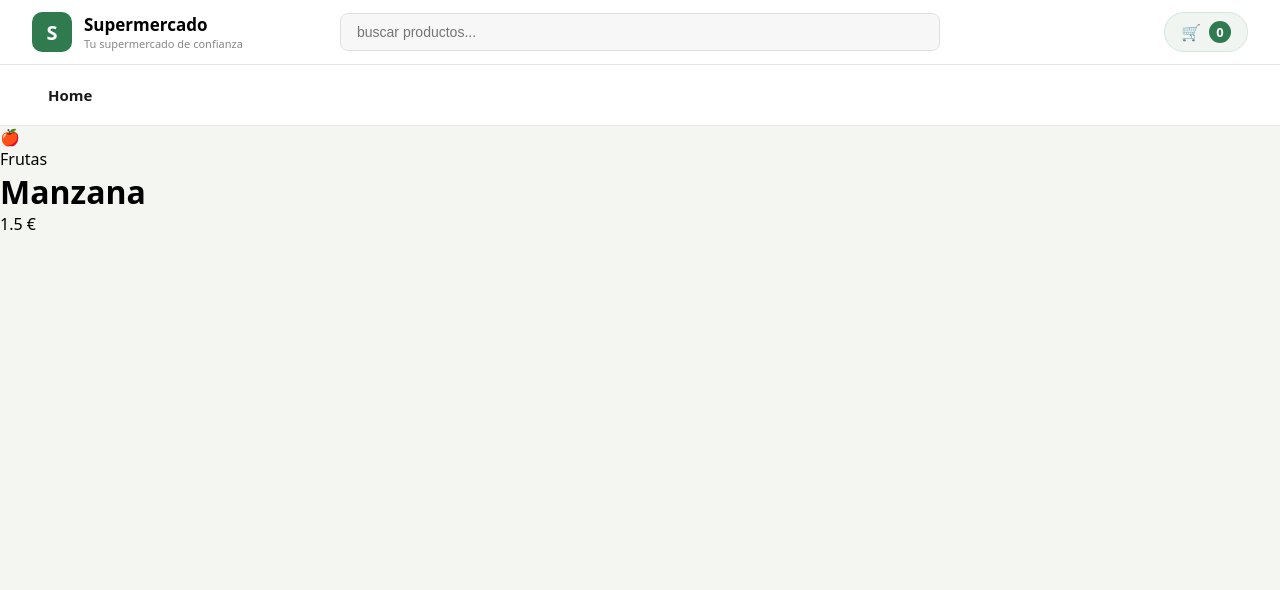
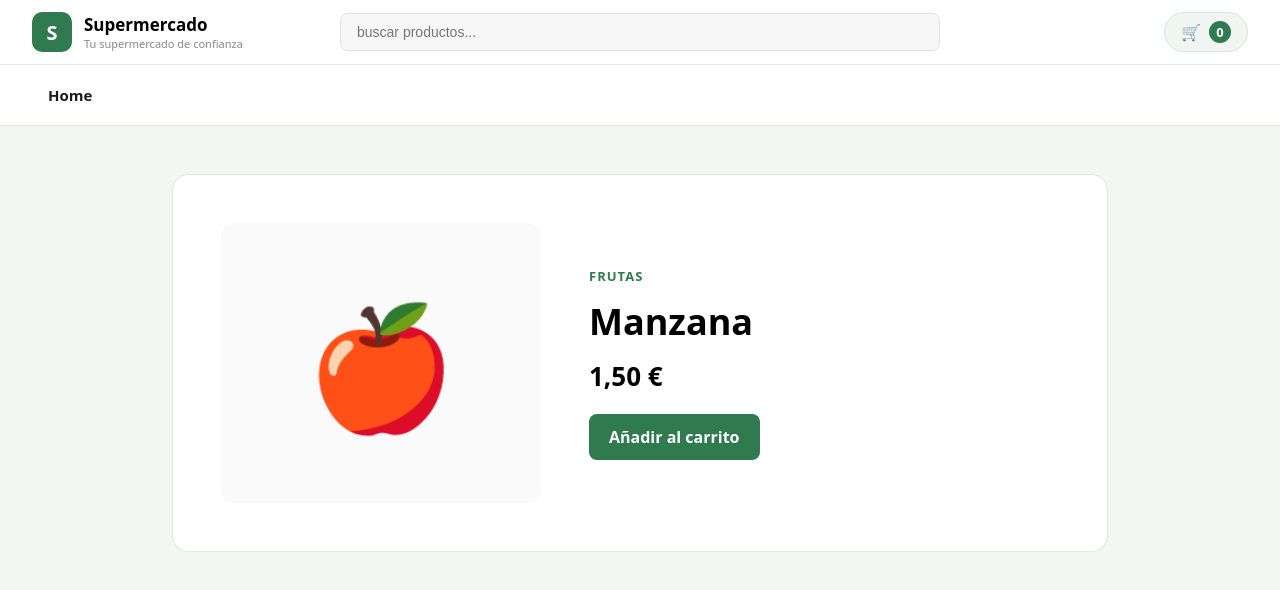
Before and after one commit to davidarranz7/SuperMercado, an Angular app: page /producto/1 in a window 1280 px wide. Shown: the top 590 px of the page. Built offline with nearby package versions, Linux system fonts and the light colour scheme; data requests are answered from the project's data file.

Commit message:
feat(products): add product detail and cart quantity controls

```diff
--- a/src/app/components/producto-card/producto-card.html
+++ b/src/app/components/producto-card/producto-card.html
@@ -5,8 +5,23 @@
     <p class="categoria">{{ producto().categoria }}</p>
 
     <h3>{{ producto().nombre }}</h3>
+  </a>
 
-    <p class="precio">{{ producto().precio | currency: 'EUR' }}</p>
-  </a>
-  <button (click)="agregar()">+</button>
+  <div class="pie-tarjeta">
+    <p class="precio">
+      {{ producto().precio | currency: 'EUR' }}
+    </p>
+
+    @if (cantidadEnCarrito() === 0) {
+      <button (click)="agregar()">+</button>
+    } @else {
+      <div class="controles-cantidad">
+        <button class="boton-restar" (click)="carritoService.quitarUnidad(producto().id)">−</button>
+
+        <span>{{ cantidadEnCarrito() }}</span>
+
+        <button class="boton-sumar" (click)="agregar()">+</button>
+      </div>
+    }
+  </div>
 </div>
--- a/src/app/components/producto-card/producto-card.scss
+++ b/src/app/components/producto-card/producto-card.scss
@@ -1,4 +1,5 @@
 @use '../../../styles/variables' as vars;
+@use '../../../styles/mixins' as mixins;
 
 /* Diseño de la tarjeta donde va a ir el producto */
 .tarjeta {
@@ -29,6 +30,7 @@
     transition: background-color 0.2s;
     display: flex;
     align-items: center;
+    align-self: flex-end;
     justify-content: center;
     padding: 0;
     line-height: 1;
@@ -68,3 +70,21 @@
   justify-content: space-between; /* precio a un extremo, boton al otro */
   gap: 12px;
 }
+
+.producto-enlace {
+  display: flex;
+  flex: 1;
+  flex-direction: column;
+  gap: 8px;
+  color: inherit; /* hereda el color del texto */
+  text-decoration: none; /* quita el subrayado del enlace */
+  border-radius: 8px;
+
+  &:focus-visible {
+    outline: 2px solid vars.$verde-principal;
+    outline-offset: 3px;
+  }
+}
+.controles-cantidad {
+  @include mixins.controles-cantidad(30px, 16px);
+}
--- a/src/app/components/producto-card/producto-card.ts
+++ b/src/app/components/producto-card/producto-card.ts
@@ -1,4 +1,4 @@
-import { Component, input, inject } from '@angular/core';
+import { Component, input, inject, computed } from '@angular/core';
 import { CurrencyPipe } from '@angular/common';
 import { RouterLink } from '@angular/router';
 import { Producto } from '../../models/producto';
@@ -17,4 +17,12 @@ export class ProductoCard {
   agregar() {
     this.carritoService.agregarAlCarrito(this.producto());
   }
+
+  protected readonly cantidadEnCarrito = computed(() => {
+    const item = this.carritoService
+      .items()
+      .find((item) => item.producto.id === this.producto().id);
+
+    return item?.cantidad ?? 0;
+  });
 }
--- a/src/app/pages/producto-detalle/producto-detalle.html
+++ b/src/app/pages/producto-detalle/producto-detalle.html
@@ -1,12 +1,51 @@
 <div class="producto-detalle">
   @if (cargando()) {
-    <p>Cargando producto...</p>
+    <p class="estado-cargando">Cargando producto...</p>
   } @else if (error()) {
-    <p>{{ error() }}</p>
+    <div class="estado-error">
+      <p>{{ error() }}</p>
+    </div>
   } @else if (producto(); as producto) {
-    <span>{{ producto.icono }}</span>
-    <p>{{ producto.categoria }}</p>
-    <h1>{{ producto.nombre }}</h1>
-    <p>{{ producto.precio }} €</p>
+    <div class="detalle-contenido">
+      <div class="detalle-icono">
+        <span>{{ producto.icono }}</span>
+      </div>
+
+      <div class="detalle-informacion">
+        <p class="detalle-categoria">
+          {{ producto.categoria }}
+        </p>
+
+        <h1>
+          {{ producto.nombre }}
+        </h1>
+
+        <p class="detalle-precio">
+          {{ producto.precio | currency: 'EUR' }}
+        </p>
+
+        @if (cantidadEnCarrito() === 0) {
+          <button class="boton-anadir" (click)="carritoService.agregarAlCarrito(producto)">
+            Añadir al carrito
+          </button>
+        } @else {
+          <div class="cantidad-carrito">
+            <p>Cantidad en el carrito</p>
+
+            <div class="controles-cantidad">
+              <button class="boton-restar" (click)="carritoService.quitarUnidad(producto.id)">
+                −
+              </button>
+
+              <span>{{ cantidadEnCarrito() }}</span>
+
+              <button class="boton-sumar" (click)="carritoService.agregarAlCarrito(producto)">
+                +
+              </button>
+            </div>
+          </div>
+        }
+      </div>
+    </div>
   }
 </div>
--- a/src/app/pages/producto-detalle/producto-detalle.scss
+++ b/src/app/pages/producto-detalle/producto-detalle.scss
@@ -0,0 +1,104 @@
+@use '../../../styles/variables' as vars;
+@use '../../../styles/mixins' as mixins;
+
+.producto-detalle {
+  max-width: 1000px;
+  margin: 0 auto;
+  padding: 48px 32px;
+}
+
+.detalle-contenido {
+  display: grid;
+  grid-template-columns: 320px 1fr;
+  gap: 48px;
+  align-items: center;
+  padding: 48px;
+  background-color: vars.$blanco;
+  border: 1px solid vars.$gris-borde;
+  border-radius: 16px;
+}
+
+.detalle-icono {
+  display: flex;
+  align-items: center;
+  justify-content: center;
+  min-height: 280px;
+  background-color: rgba(0, 0, 0, 0.02);
+  border-radius: 12px;
+  span {
+    font-size: 120px;
+  }
+}
+
+.detalle-informacion {
+  display: flex;
+  flex-direction: column;
+  gap: 12px;
+
+  .detalle-categoria {
+    color: vars.$verde-principal;
+    font-size: 13px;
+    font-weight: 600;
+    letter-spacing: 1px;
+    text-transform: uppercase;
+  }
+
+  h1 {
+    margin: 0;
+    font-size: 36px;
+  }
+
+  .detalle-precio {
+    margin: 0;
+    font-size: 26px;
+    font-weight: 700;
+  }
+}
+
+.estado-cargando,
+.estado-error {
+  padding: 32px;
+  background-color: vars.$blanco;
+  border: 1px solid vars.$gris-borde;
+  border-radius: 12px;
+  text-align: center;
+}
+
+.estado-error {
+  color: vars.$rojo-eliminar;
+}
+
+.boton-anadir {
+  margin-top: 8px;
+  padding: 12px 20px;
+  width: fit-content;
+  background-color: vars.$verde-principal;
+  color: vars.$blanco;
+  border: none;
+  border-radius: 8px;
+  font-size: 16px;
+  font-weight: 600;
+  cursor: pointer;
+  transition: background-color 0.2s;
+
+  &:hover {
+    background-color: vars.$verde-hover;
+  }
+}
+
+.cantidad-carrito {
+  display: flex;
+  flex-direction: column;
+  gap: 10px;
+  margin-top: 8px;
+
+  p {
+    margin: 0;
+    font-size: 14px;
+    color: vars.$gris-texto;
+  }
+}
+
+.controles-cantidad {
+  @include mixins.controles-cantidad(38px, 18px);
+}
--- a/src/app/pages/producto-detalle/producto-detalle.ts
+++ b/src/app/pages/producto-detalle/producto-detalle.ts
@@ -1,26 +1,41 @@
 import { HttpErrorResponse } from '@angular/common/http';
-import { Component, inject, OnInit, signal } from '@angular/core';
+import { Component, inject, OnInit, signal, computed } from '@angular/core';
 import { ActivatedRoute } from '@angular/router';
 import { catchError, EMPTY, finalize } from 'rxjs';
+import { CarritoService } from '../../services/carrito';
+import { CurrencyPipe } from '@angular/common';
 
 import { Producto } from '../../models/producto';
 import { Productos } from '../../services/productos';
 
 @Component({
   selector: 'app-producto-detalle',
-  imports: [],
+  imports: [CurrencyPipe],
   templateUrl: './producto-detalle.html',
   styleUrl: './producto-detalle.scss',
 })
 export class ProductoDetalle implements OnInit {
   private readonly route = inject(ActivatedRoute);
   private readonly productoService = inject(Productos);
+  protected readonly carritoService = inject(CarritoService);
 
   protected readonly productoId = this.route.snapshot.paramMap.get('id');
 
   protected readonly producto = signal<Producto | null>(null);
   protected readonly cargando = signal(true);
   protected readonly error = signal<string | null>(null);
+
+  protected readonly cantidadEnCarrito = computed(() => {
+    const producto = this.producto();
+
+    if (!producto) {
+      return 0;
+    }
+
+    const item = this.carritoService.items().find((item) => item.producto.id === producto.id);
+
+    return item?.cantidad ?? 0;
+  });
 
   ngOnInit() {
     if (!this.productoId) {
--- /dev/null
+++ b/src/styles/_mixins.scss
@@ -0,0 +1,48 @@
+@use './variables' as vars;
+
+@mixin controles-cantidad($tamano-boton: 30px, $tamano-fuente: 16px) {
+  display: flex;
+  align-items: center;
+  gap: 8px;
+
+  button {
+    width: $tamano-boton;
+    height: $tamano-boton;
+
+    display: flex;
+    align-items: center;
+    justify-content: center;
+
+    background-color: vars.$blanco;
+    color: vars.$gris-texto;
+
+    border: 1px solid vars.$gris-borde;
+    border-radius: 50%;
+
+    font-size: $tamano-fuente;
+    font-weight: 700;
+
+    transition:
+      background-color 0.2s,
+      color 0.2s,
+      border-color 0.2s;
+  }
+
+  .boton-restar:hover {
+    background-color: vars.$rojo-eliminar;
+    border-color: vars.$rojo-eliminar;
+    color: vars.$blanco;
+  }
+
+  .boton-sumar:hover {
+    background-color: vars.$verde-principal;
+    border-color: vars.$verde-principal;
+    color: vars.$blanco;
+  }
+
+  span {
+    min-width: 18px;
+    text-align: center;
+    font-weight: 700;
+  }
+}
```
Also changed, not shown: 1 other file (tests, documents, lock files or other folders).
